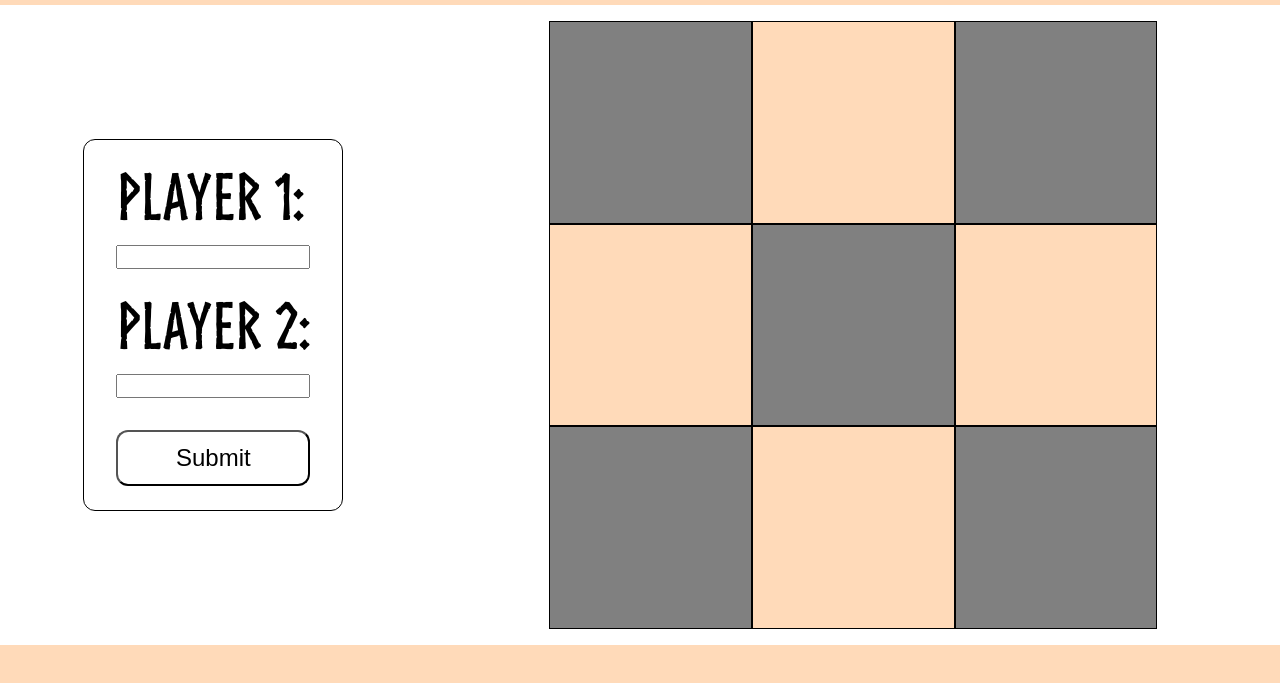
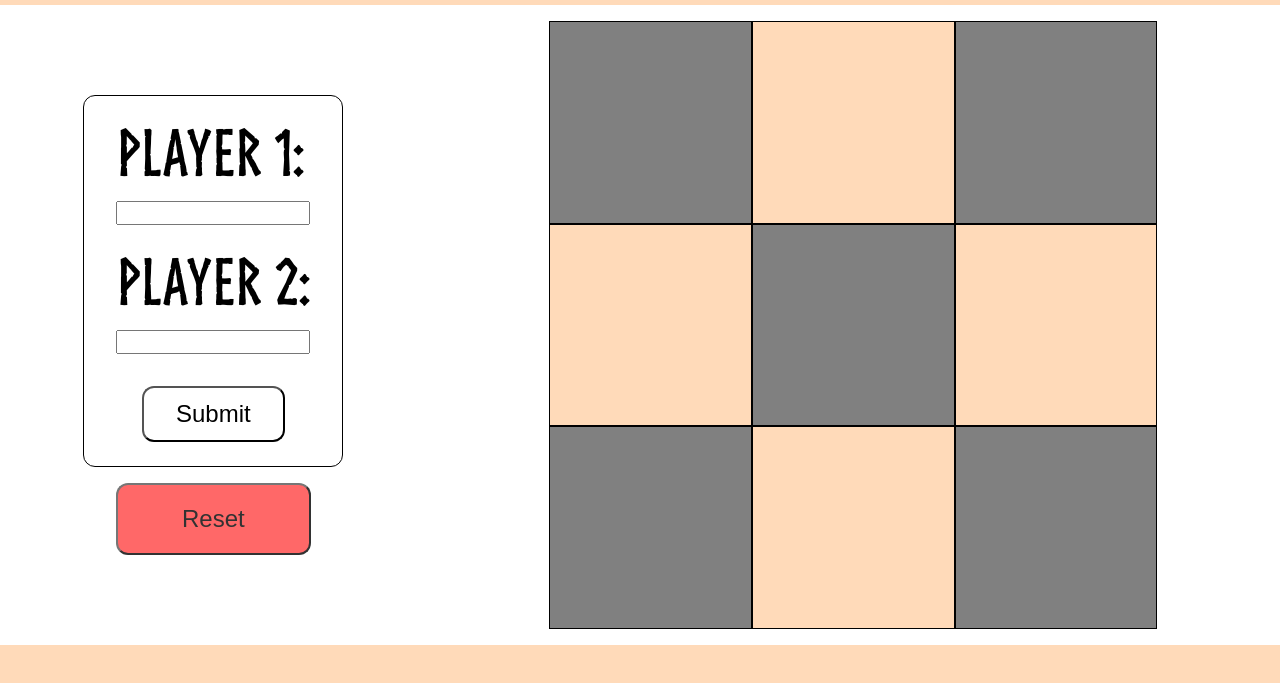
Before and after one commit to adamdrsinc/odin-tic-tac-toe, a plain HTML site: page index.html in a window 1280 px wide. Shown: the part 115-798 px from the top of the page. Drawn offline with Linux system fonts and the light colour scheme.

Commit message:
Add reset button. Not yet fully implemented.

```diff
--- a/css/style.css
+++ b/css/style.css
@@ -51,6 +51,7 @@ footer{
     width: 100%;
     height: 60%;
     display: flex;
+    flex-direction: column;
     align-items: center;
     justify-content: center;
 
@@ -71,6 +72,10 @@ form{
     font-family: "norse-bold", sans-serif;
 }
 
+form > button{
+    align-self: center;
+}
+
 .player-input{
     display: flex;
     flex-direction: column;
@@ -88,20 +93,34 @@ form input{
     padding: 0 6px;
 }
 
-form button{
+
+.content-button,
+#reset-button{
+    font-size: 1.5rem;
+    border-radius: 12px;
+    cursor: pointer;
+    transition: background-color 0.2s ease;
+}
+
+.content-button{
     padding: 12px 32px;
     margin-top: 1vh;
 
+    max-width: 200px;
+    background-color: white;
+}
+
+#reset-button{
     font-size: 1.5rem;
+    margin-top: 2vh;
+    padding: 20px 64px;
+    opacity: 0.8;
+    background-color: rgb(255, 67, 67);
+}
 
-    border-radius: 12px;
-
-    max-width: 200px;
-
-    cursor: pointer;
-
-    background-color: white;
-    transition: background-color 0.2s ease;
+#reset-button:hover{
+    background-color: darkred;
+    color: white;
 }
 
 form button:hover{
--- a/index.html
+++ b/index.html
@@ -24,8 +24,9 @@
                     <label for="player-2" id="player-2-label">Player 2:</label>
                     <input type="text" id="player-2" name="player2Name" required>
                 </div>
-                <button type="submit" form="name-input-form">Submit</button>
+                <button type="submit" form="name-input-form" class="content-button">Submit</button>
             </form>
+            <button id="reset-button">Reset</button>
         </div>
         <div id="grid-container">
             <div id="grid">
--- a/js/script.js
+++ b/js/script.js
@@ -166,8 +166,17 @@ function main(){
         })
     }
 
+    function addResetListener(){
+        const resetButton = document.getElementById("reset-button");
+        resetButton.addEventListener('click', () => {
+            gameboard.resetBoard();
+            gameMaster.resetGame();
+        });
+    }
+
     addGridSquareListeners();
     addFormListener();
+    addResetListener();
 }
 
 main();
```
